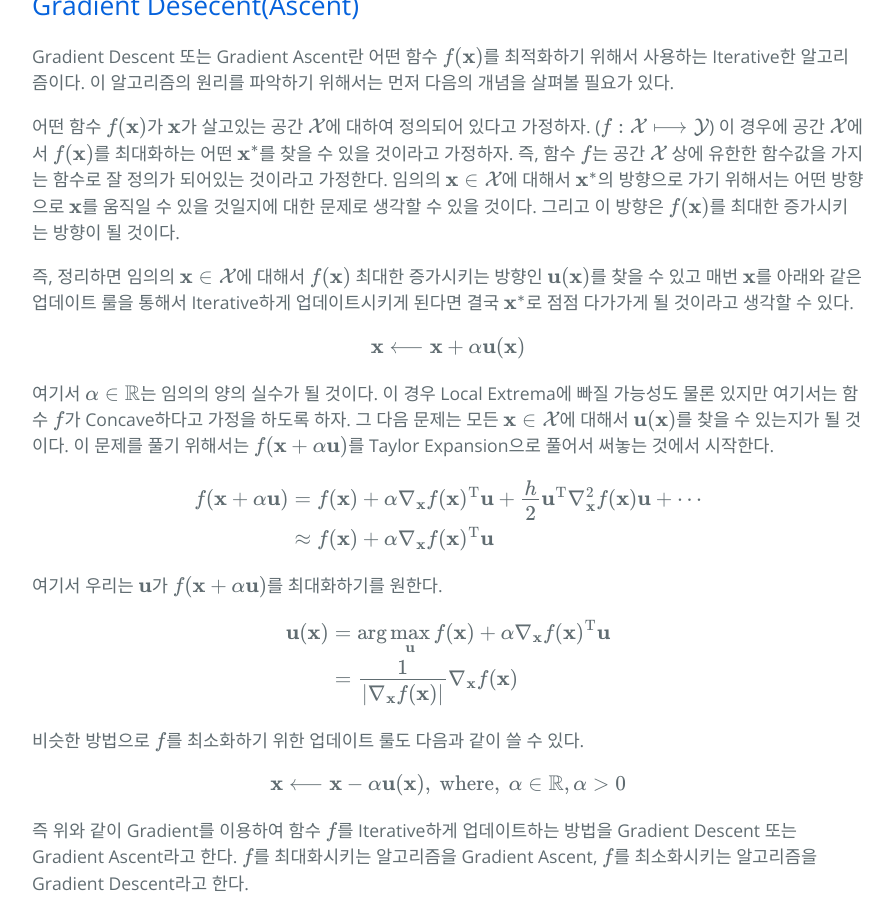
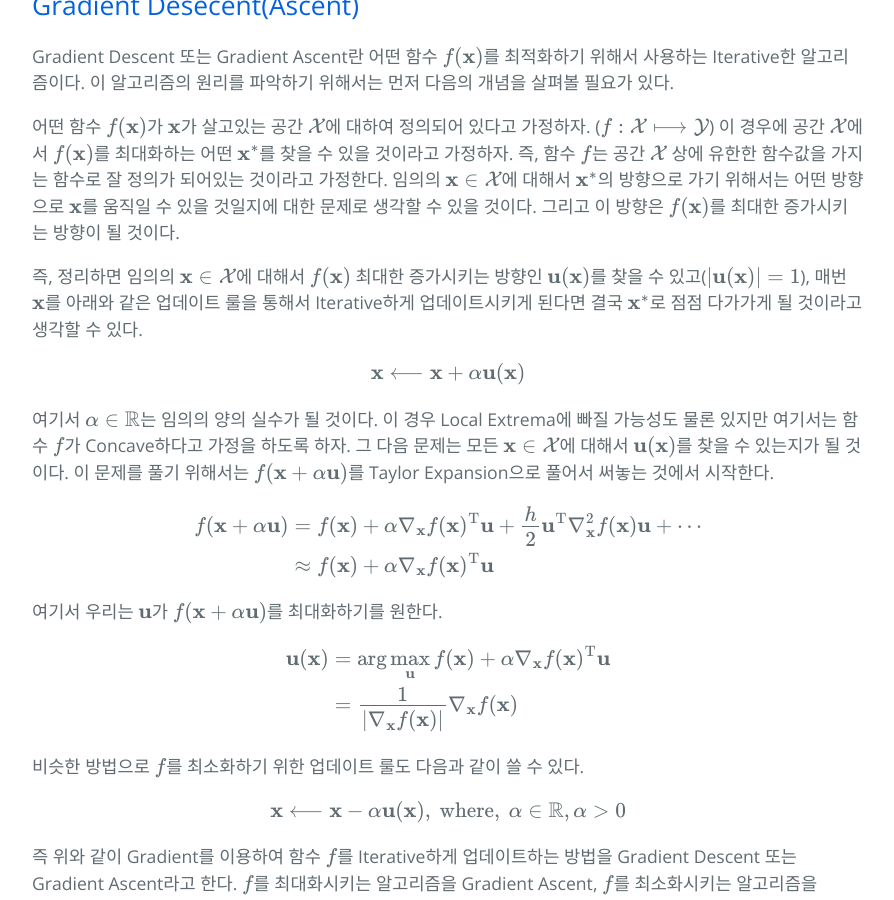
Before and after one commit to hcnoh/hcnoh.github.io, a Jekyll site: the page built from _posts/2019-04-25-logistic-regression-and-naive-bayes.md, in a window 1280 px wide and 900 px high, scrolled down 4013 px. Shown: the whole window, without its empty margins (192-1086 px from the left). Built offline with Jekyll 4.4.1, drawn with Linux system fonts in a browser that asks for light colours; formulas are drawn with MathJax 3; comment, search, counter and statistics services are not loaded.

Commit message:
Update 2019-04-25-logistic-regression-and-naive-bayes.md

```diff
--- a/_posts/2019-04-25-logistic-regression-and-naive-bayes.md
+++ b/_posts/2019-04-25-logistic-regression-and-naive-bayes.md
@@ -131,7 +131,7 @@ Gradient Descent 또는 Gradient Ascent란 어떤 함수 $$f(\mathbf{x})$$를
 
 어떤 함수 $$f(\mathbf{x})$$가 $$\mathbf{x}$$가 살고있는 공간 $$\mathcal{X}$$에 대하여 정의되어 있다고 가정하자. ($$f:\mathcal{X}\longmapsto \mathcal{Y}$$) 이 경우에 공간 $$\mathcal{X}$$에서 $$f(\mathbf{x})$$를 최대화하는 어떤 $$\mathbf{x}^*$$를 찾을 수 있을 것이라고 가정하자. 즉, 함수 $$f$$는 공간 $$\mathcal{X}$$ 상에 유한한 함수값을 가지는 함수로 잘 정의가 되어있는 것이라고 가정한다. 임의의 $$\mathbf{x}\in \mathcal{X}$$에 대해서 $$\mathbf{x}^*$$의 방향으로 가기 위해서는 어떤 방향으로 $$\mathbf{x}$$를 움직일 수 있을 것일지에 대한 문제로 생각할 수 있을 것이다. 그리고 이 방향은 $$f(\mathbf{x})$$를 최대한 증가시키는 방향이 될 것이다.
 
-즉, 정리하면 임의의 $$\mathbf{x}\in \mathcal{X}$$에 대해서 $$f(\mathbf{x})$$ 최대한 증가시키는 방향인 $$\mathbf{u}(\mathbf{x})$$를 찾을 수 있고 매번 $$\mathbf{x}$$를 아래와 같은 업데이트 룰을 통해서 Iterative하게 업데이트시키게 된다면 결국 $$\mathbf{x}^*$$로 점점 다가가게 될 것이라고 생각할 수 있다.
+즉, 정리하면 임의의 $$\mathbf{x}\in \mathcal{X}$$에 대해서 $$f(\mathbf{x})$$ 최대한 증가시키는 방향인 $$\mathbf{u}(\mathbf{x})$$를 찾을 수 있고($$\vert \mathbf{u}(\mathbf{x}) \vert = 1$$), 매번 $$\mathbf{x}$$를 아래와 같은 업데이트 룰을 통해서 Iterative하게 업데이트시키게 된다면 결국 $$\mathbf{x}^*$$로 점점 다가가게 될 것이라고 생각할 수 있다.
 
 $$\mathbf{x} \longleftarrow \mathbf{x} + \alpha \mathbf{u}(\mathbf{x})$$
 
```
